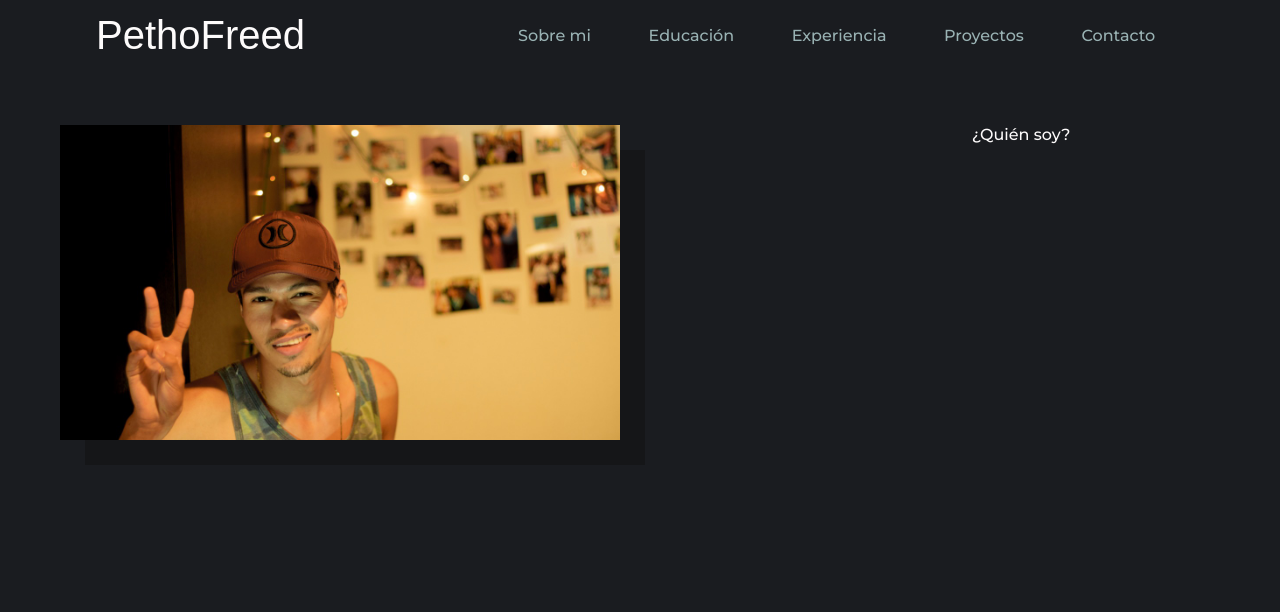
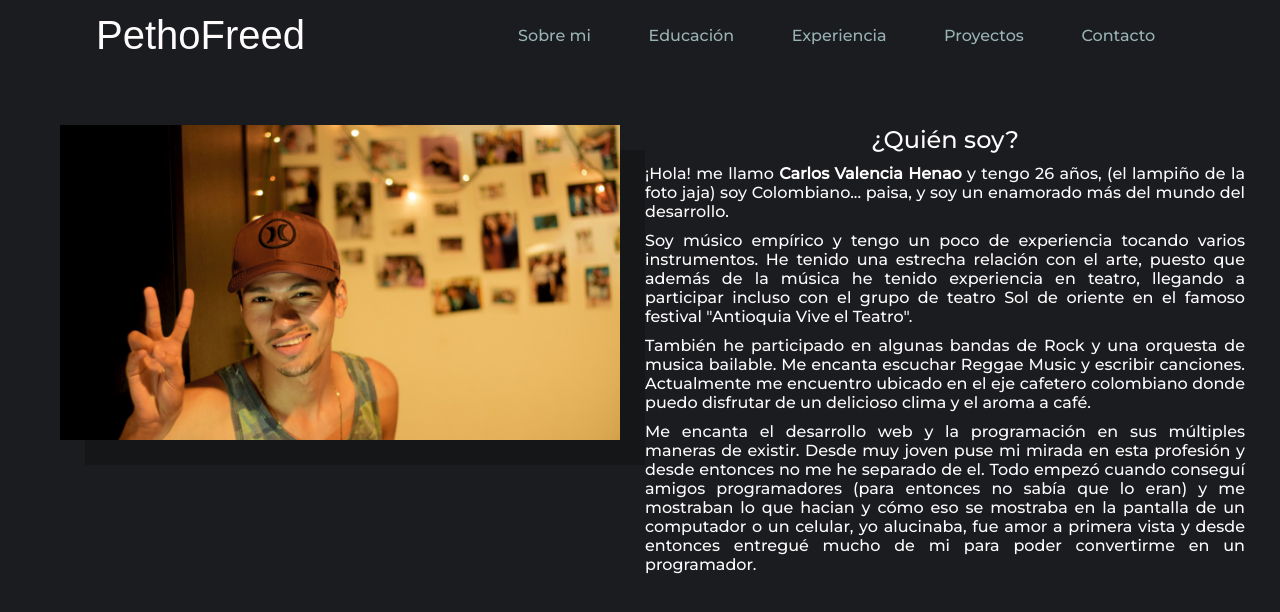
Before and after one commit to Pethofreed/myweb, a React (Create React App) app: page /about in a window 1280 px wide. Shown: the top 612 px of the page. Built offline with nearby package versions, Linux system fonts and the light colour scheme; a web font is replaced by a local one.

Commit message:
styles and text of the page about me were added

```diff
--- a/src/components/About/index.js
+++ b/src/components/About/index.js
@@ -11,7 +11,36 @@ function About() {
           <img src={Picture} alt="personal-picture" />
         </div>
         <div class="second-column">
-          ¿Quién soy?
+          <p class="title-about">¿Quién soy?</p>
+          <div>
+            <p>
+              ¡Hola! me llamo <span>Carlos Valencia Henao</span> y tengo 26 años,
+              (el lampiño de la foto jaja) soy Colombiano... paisa, y soy un enamorado
+              más del mundo del desarrollo.
+            </p>
+
+            <p>Soy músico empírico y tengo un poco de experiencia tocando varios
+              instrumentos. He tenido una estrecha relación con el arte, puesto que
+              además de la música he tenido experiencia en teatro, llegando a participar
+              incluso con el grupo de teatro Sol de oriente en el famoso festival "Antioquia
+              Vive el Teatro".
+            </p>
+
+            <p>También he participado en algunas bandas de Rock y una orquesta
+              de musica bailable. Me encanta escuchar Reggae Music y escribir canciones.
+              Actualmente me encuentro ubicado en el eje cafetero colombiano donde puedo
+              disfrutar de un delicioso clima y el aroma a café.
+            </p>
+
+            <p>Me encanta el desarrollo web y la programación en sus múltiples maneras
+              de existir. Desde muy joven puse mi mirada en esta profesión y desde entonces
+              no me he separado de el. Todo empezó cuando conseguí amigos programadores
+              (para entonces no sabía que lo eran) y me mostraban lo que hacian y cómo eso
+              se mostraba en la pantalla de un computador o un celular, yo alucinaba, fue amor
+              a primera vista y desde entonces entregué mucho de mi para poder convertirme en
+              un programador.
+            </p>
+          </div>
         </div>
       </section>
     </>
--- a/src/components/About/style.css
+++ b/src/components/About/style.css
@@ -4,7 +4,7 @@
 }
 
 .first-column, .second-column {
-  width: 60%;
+  width: 50%;
   display: flex;
   padding: 15px;
 }
@@ -18,6 +18,22 @@
 }
 
 .second-column {
-  width: 40%;
-  justify-content: center;
+  width: 50%;
+  display: block;
+  margin-right: 20px;
+  text-align: justify;
 }
+
+.title-about {
+  text-align: center;
+  font-size: 1.5em;
+  margin-bottom: 15px;
+}
+
+.second-column p span {
+  font-weight: bold;
+}
+
+.second-column p {
+  margin-bottom: 10px;
+}
```
